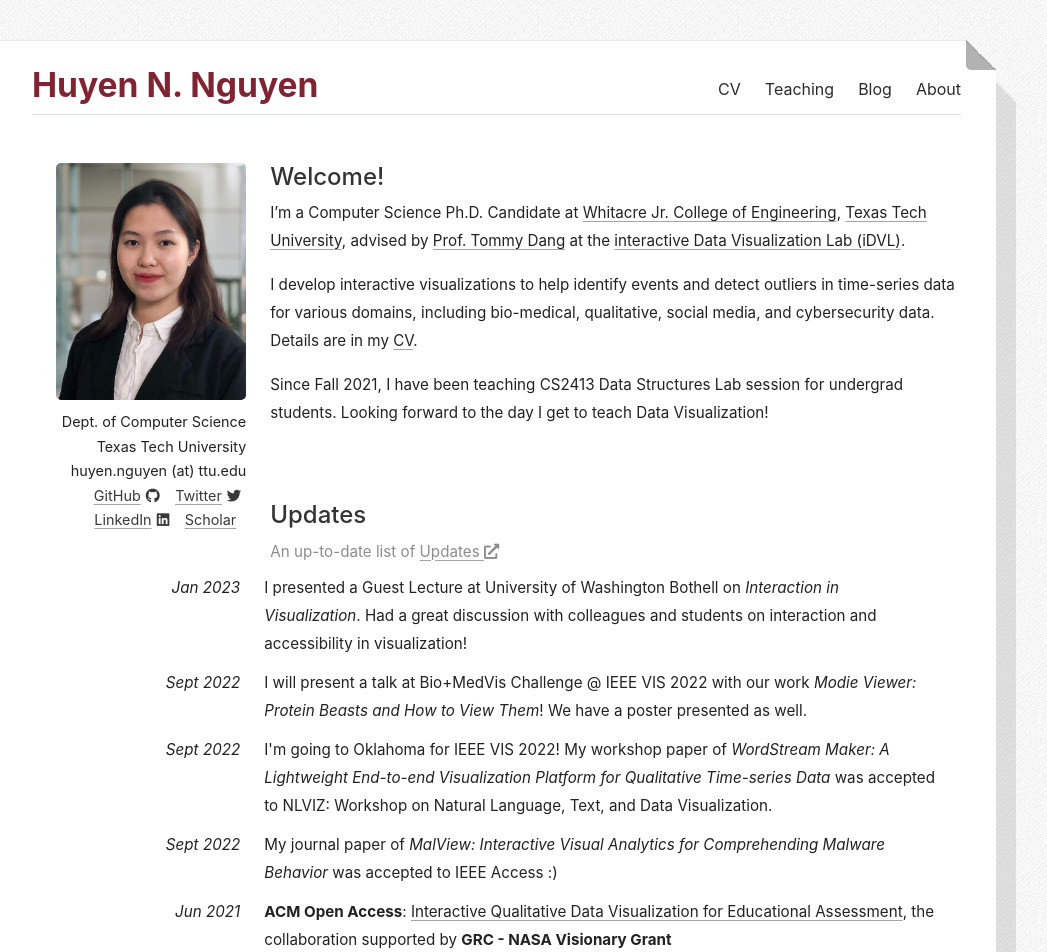
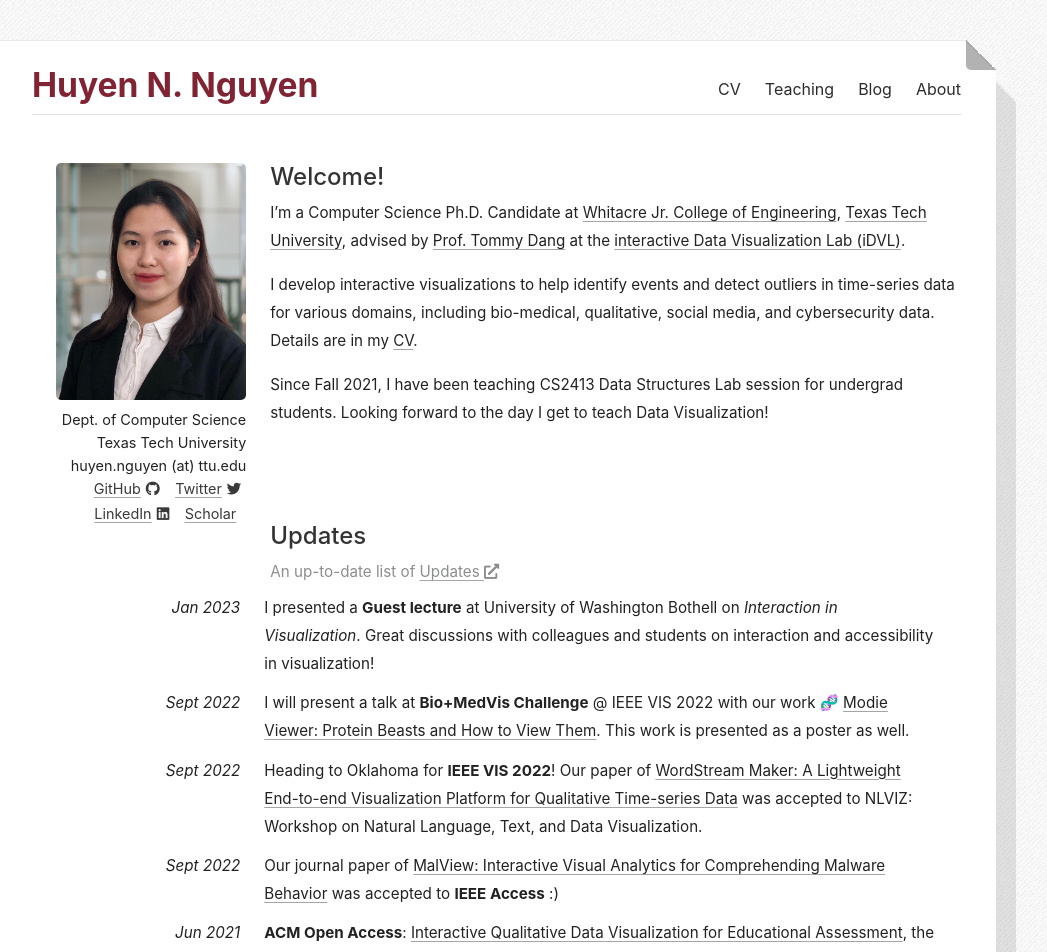
Before and after one commit to huyen-nguyen/huyen-nguyen.github.io, a Jekyll site: the page built from index.html, in a window 1280 px wide. Shown: the top 952 px of the page, without its empty margins (144-1191 px from the left). Built offline with Jekyll 4.4.1, drawn with Linux system fonts in a browser that asks for light colours; some web fonts are replaced; the list of posts is cut into pages by our own code; a style sheet for code colours, icons or effects is not loaded; some of the changed text lies outside the part shown.

```diff
--- a/_layouts/home.html
+++ b/_layouts/home.html
@@ -60,34 +60,35 @@ layout: default
 
 	<div class="row updateSection">
 		<div class="col-sm-3 dateInUpdate"><i>Jan 2023</i></div>
-		<div class="col-sm-9">I presented a Guest Lecture at University of Washington Bothell on <i>Interaction in
-			Visualization</i>. Had a great discussion with colleagues and students on interaction and
+		<div class="col-sm-9">I presented a <b>Guest lecture</b> at University of Washington Bothell on
+			<i>Interaction in Visualization</i>. Great discussions with colleagues and students on interaction and
 			accessibility in visualization!
 		</div>
 	</div>
 
 	<div class="row updateSection">
 		<div class="col-sm-3 dateInUpdate"><i>Sept 2022</i></div>
-		<div class="col-sm-9">I will present a talk at Bio+MedVis Challenge @ IEEE VIS 2022 with our work <i>Modie
+		<div class="col-sm-9">I will present a talk at <b>Bio+MedVis Challenge</b> @ IEEE VIS 2022 with our work 🧬
+			<a href="https://arxiv.org/pdf/2209.12140.pdf" target="_blank">Modie
 			Viewer:
-			Protein Beasts and How to View Them</i>! We have a poster presented as well.
+			Protein Beasts and How to View Them</a>. This work is presented as a poster as well.
 		</div>
 	</div>
 
 	<div class="row updateSection">
 		<div class="col-sm-3 dateInUpdate"><i>Sept 2022</i></div>
-		<div class="col-sm-9">I'm going to Oklahoma for IEEE VIS 2022! My workshop paper of <i>WordStream Maker: A
-			Lightweight End-to-end Visualization
-			Platform for
-			Qualitative Time-series Data</i> was accepted to NLVIZ: Workshop on Natural
+		<div class="col-sm-9">Heading to Oklahoma for <b>IEEE VIS 2022</b>! Our paper of <a
+				href="https://arxiv.org/pdf/2209.11856.pdf" target="_blank">WordStream Maker: A
+			Lightweight End-to-end Visualization Platform for Qualitative Time-series Data</a> was accepted to NLVIZ: Workshop on Natural
 			Language, Text, and Data Visualization.
 		</div>
 	</div>
 
 	<div class="row updateSection">
 		<div class="col-sm-3 dateInUpdate"><i>Sept 2022</i></div>
-		<div class="col-sm-9">My journal paper of <i>MalView: Interactive Visual Analytics for Comprehending Malware
-			Behavior</i> was accepted to IEEE Access :)
+		<div class="col-sm-9">Our journal paper of <a href="https://ieeexplore.ieee.org/abstract/document/9895250"
+		target="_blank">MalView: Interactive Visual Analytics for Comprehending Malware
+			Behavior</a> was accepted to <b>IEEE Access</b> :)
 		</div>
 	</div>
 
--- a/_sass/_added.scss
+++ b/_sass/_added.scss
@@ -236,8 +236,8 @@ span.social-container {
 .intro-text {
   text-align: right;
   font-size: 0.9rem;
-  line-height: 1.7;
-  padding-top: 10px;
+  line-height: 1.6;
+  padding-top: 8px;
   word-break: break-word;
 }
 
@@ -693,7 +693,7 @@ u {
 	padding-left: 0.4rem;
   }
   .updateRow {
-	margin-top: -3rem;
+	margin-top: -1.3rem;
   }
   .dateInUpdate {
 	i {
--- a/_sass/_default.scss
+++ b/_sass/_default.scss
@@ -29,7 +29,7 @@
 	padding: 6px 35px;
   }
   .updateRow {
-	margin-top: -3rem;
+	margin-top: -1.3rem;
   }
 }
 
--- a/assets/data/publications.tsv
+++ b/assets/data/publications.tsv
@@ -10,10 +10,10 @@ C5	C		10/6/20	15th International Symposium on Visual Computing | ISVC 2020	ISVC
 			1-Jun-21	ACM IAIT 2021	ACM IAIT 2021	VixLSTM: Visual Explainable LSTM for Multivariate Time Series	"Tommy Dang, Huyen Nguyen, Ngan V.T. Nguyen"	https://dl.acm.org/doi/abs/10.1145/3468784.3471603	papers/2021-VixLSTM.pdf				https://doi.org/10.1145/3468784.3471603	images/papers/vixLSTM.png						12
 C3	C		6-Jul-20	11th International Conference on Advances in Information Technology | ACM IAIT 2020	IAIT 2020	DeepVix: Explaining Long Short-Term Memory Network With High Dimensional Time Series Data	"Tommy Dang,Hao Van,Huyen Nguyen,Vung Pham,Rattikorn Hewett"	https://dl.acm.org/doi/abs/10.1145/3406601.3406643	papers/2020-DeepVix.pdf			BibTex/DeepVix.html	https://dl.acm.org/doi/abs/10.1145/3406601.3406643	images/papers/deepvix.png			"DataVis,ML"			13
 W2	W		1-Dec-19	Workshop on Big Data Engineering and Analytics in Cyber-Physical Systems | BigEACPS'19	BigData	"HackerNets: Visualizing Media Conversations on Internet of Things, Big Data, and Cybersecurity"	"Hao Van,Huyen Nguyen,Rattikorn Hewett,Tommy Dang"	https://ieeexplore.ieee.org/document/9006417	papers/2019-HackerNets-BigData.pdf			BibTex/HackerNets.html	https://doi.org/10.1109/BigData47090.2019.9006417	images/papers/HackerNets.png			"IoT,BigData,DataVis"			14
-P1	P		8-Oct-19	Scientific Computing meets Machine Learning and Life Sciences	SCMLLS 2019	"Interactive Visualization for Earthquake Analytics from Social Media Data"	"Huyen Nguyen,Tommy Dang"	http://www.math.ttu.edu/scmlls2019/	papers/2019-Interactive.pdf					images/papers/eqsa-talk.png						15
+P1	P		8-Oct-19	Scientific Computing meets Machine Learning and Life Sciences	SCMLLS 2019	Interactive Visualization for Earthquake Analytics from Social Media Data	"Huyen Nguyen,Tommy Dang"	http://www.math.ttu.edu/scmlls2019/	papers/2019-Interactive.pdf					images/papers/eqsa-talk.png						15
 J4	J		1-Mar-20	"ICSES Interdisciplinary Transactions on Cloud Computing, IoT, and Big Data"	IITCIB	Big Data Visualization for the Internet of Things: Opportunities and Challenges with Human Factors	"Huyen Nguyen,Tommy Dang"	http://www.i-cses.com/iitcib/manuscript.php?jID=5&pID=336	papers/2020-IITCIB.pdf					images/papers/iitcib.png
 W1	W		10-Dec-18	Workshop on Big Data Engineering and Analytics in Cyber-Physical Systems | BigEACPS'18	BIgData	IoTNegViz: An Interactive Tool for Visualizing Negative Aspects of IoT	"Huyen Nguyen,Vinh Nguyen,Ngan Nguyen,Vung Pham,TommyDang"	https://ieeexplore.ieee.org/document/8621984	papers/2018-IoTNegViz-BigData.pdf			BibTex/IoTNegViz.html	https://doi.org/10.1109/BigData.2018.8621984	images/papers/IoTNegViz.png			"DataVis,IoT,BigData"
 J1	J		30-Jun-18	ICSES Transactions on Computer Networks and Communications	ITCNC	Wavelet-based Energy Efficient Data Collection Algorithm in Wireless Sensor Networks	"Minh Nguyen,Huyen Nguyen,Keith Teague"	http://www.i-cses.com/itcnc/manuscript.php?jID=3&pID=123	http://www.i-cses.com/itcnc/Archive/V4N2/ITCNC_2018-04-24_123.pdf			BibTex/WSN.html	https://doi.org/10.31424/icses.itcnc.2018.v4.n2	images/papers/Wsn.png			WSN
 			10-Oct-22	"NLVIZ: Exploring Research Opportunities for Natural Language, Text, and Data Visualization @ IEEE VIS 2022"	NLViZ @ IEEE VIS 2022	WordStream Maker: A Lightweight End-to-end Visualization Platform for Qualitative Time-series Data	"Huyen Nguyen,Tommy Dang,Kathleen A Bowe"	https://arxiv.org/pdf/2209.11856.pdf	https://arxiv.org/pdf/2209.11856.pdf		https://github.com/huyen-nguyen/maker			images/papers/maker.png					https://huyen-nguyen.github.io/maker/	2
 			11-Oct-22	"Bio+MedVis Challenge @ IEEE VIS 2022	"	"Bio+MedVis Challenge @ IEEE VIS 2022	"	Modie Viewer: Protein Beasts and How to View Them	"Huyen Nguyen,Caleb Trujillo,Tommy Dang"	https://arxiv.org/pdf/2209.12140.pdf	https://arxiv.org/pdf/2209.12140.pdf					images/papers/modie.png					https://huyen-nguyen.github.io/biomed-vis/	3
-			12-Oct-22	IEEE Access	IEEE Access	MalView: Interactive Visual Analytics for Comprehending Malware Behavior	"Huyen Nguyen,Faranak Abri,Vung Pham,Moitrayee Chatterjee,Akbar Siami Namin,Tommy Dang"	https://ieeexplore.ieee.org/stamp/stamp.jsp?arnumber=9895250	https://ieeexplore.ieee.org/stamp/stamp.jsp?arnumber=9895250					images/papers/malview.png					https://malview.netlify.app/	1
+			12-Oct-22	IEEE Access	IEEE Access	MalView: Interactive Visual Analytics for Comprehending Malware Behavior	"Huyen Nguyen,Faranak Abri,Vung Pham,Moitrayee Chatterjee,Akbar Siami Namin,Tommy Dang"	https://ieeexplore.ieee.org/stamp/stamp.jsp?arnumber=9895250	https://ieeexplore.ieee.org/stamp/stamp.jsp?arnumber=9895250				https://ieeexplore.ieee.org/abstract/document/9895250	images/papers/malview.png					https://malview.netlify.app/	1
--- a/assets/js/publication.js
+++ b/assets/js/publication.js
@@ -25,7 +25,7 @@ function listPapers(mainContain, featured) {
                         ${d.video !== '' ? ` | <a href="${d.video}"> Video</a>` : ''}
                         ${d.github !== '' ? ` | <a href="${d.github}"> GitHub</a>` : ''}
                         ${d.Demo !== '' ? ` | <a href="${d.Demo}"> Demo</a>` : ''}
-                        ${d.Example !== '' ? ` | <a href="${d.Example}"> Examples</a>` : ''}
+                        ${!!d.Example ? ` | <a href="${d.Example}"> Examples</a>` : ''}
                         ${d.bib !== '' ? ` | <a href="${featured ?"assets/" + d.bib : "../assets/" + d.bib}"> BibTex</a>` : ''} ]</div>`)
 	;
 
```
